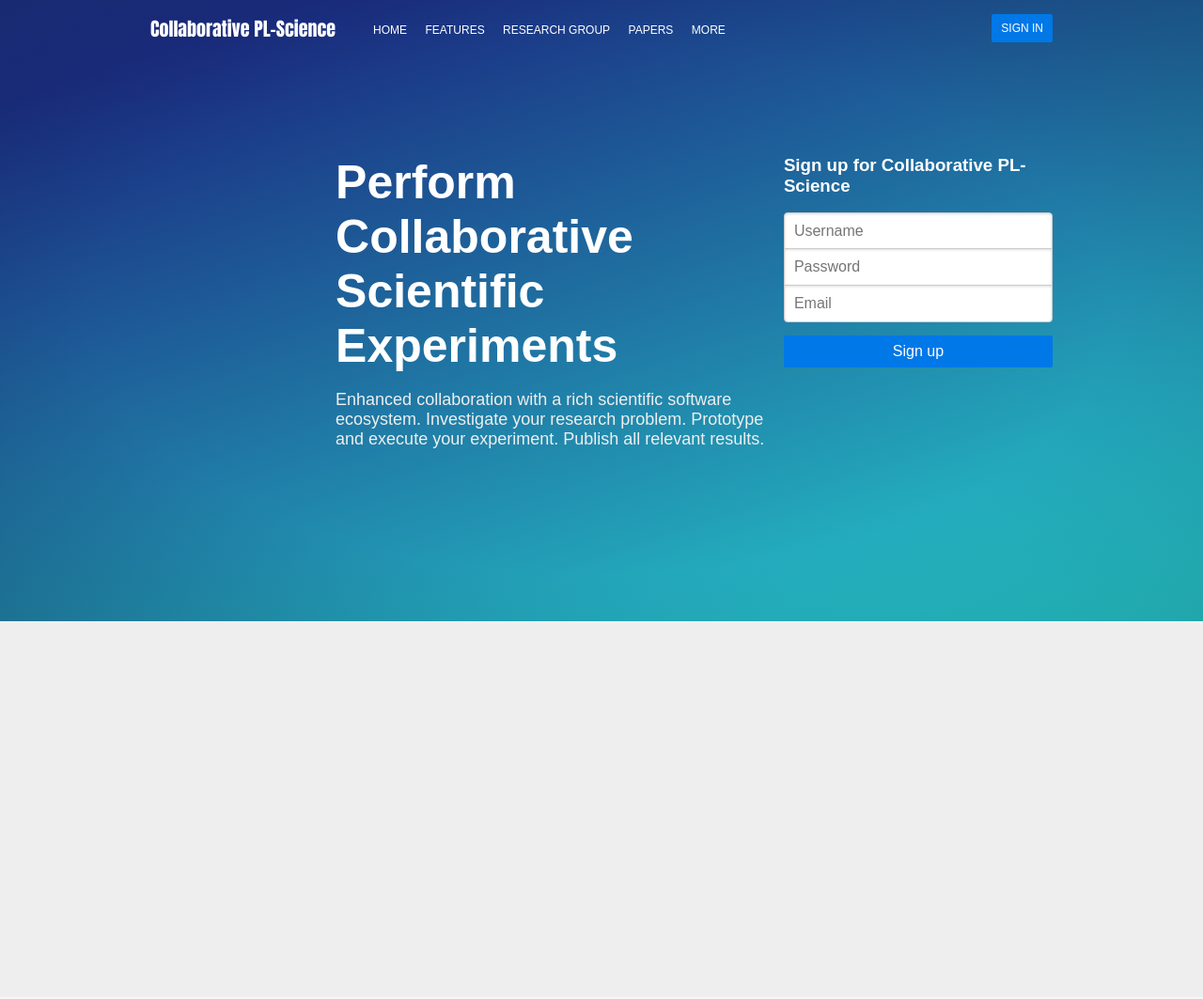
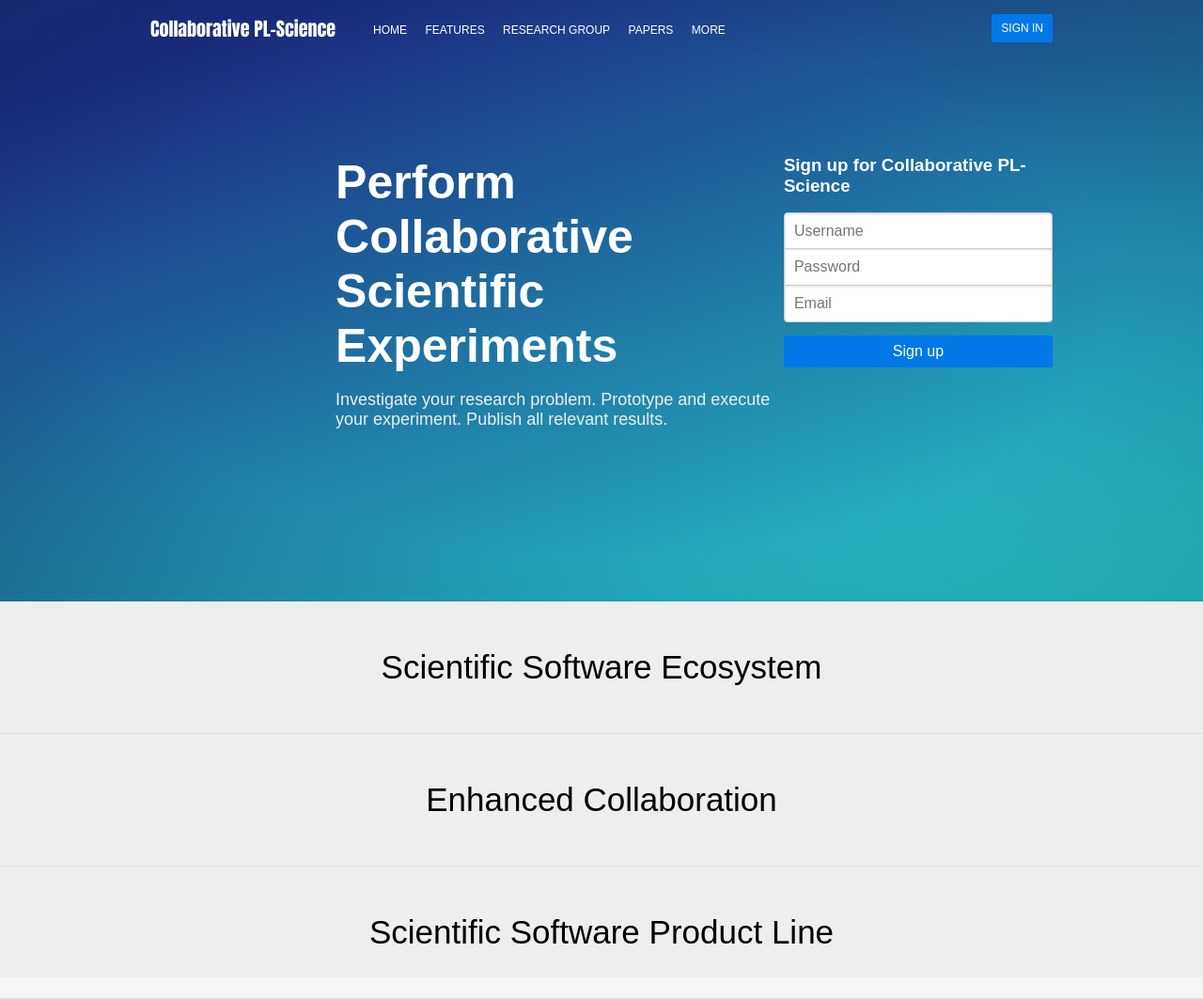
Before and after one commit to pgcc/plscience, a Jekyll site: the page built from index.html, in a window 1280 px wide. Shown: the whole page at 94% size. Built offline with Jekyll 4.4.1, drawn with Linux system fonts in a browser that asks for light colours; Markdown is read by kramdown in place of the engine named in the settings.

Commit message:
add sections

```diff
--- a/css/cover.css
+++ b/css/cover.css
@@ -99,3 +99,15 @@
   background-color: #eee;
   height: 400px;
 }
+
+.features h2 {
+  margin: 0;
+  font-size: 35px;
+  font-weight: 200;
+  text-align: center;
+}
+
+.features section {
+  padding: 50px 0;
+  border-bottom: 1px solid #ddd;
+}
--- a/index.html
+++ b/index.html
@@ -18,7 +18,7 @@ layout: base
     <div class="pure-g">
         <div class="pure-u-15-24">
           <h2>Perform Collaborative Scientific Experiments</h2>
-          <p>Enhanced collaboration with a rich scientific software ecosystem. Investigate your research problem. Prototype and execute your experiment. Publish all relevant results.</p>
+          <p>Investigate your research problem. Prototype and execute your experiment. Publish all relevant results.</p>
         </div>
         <div class="pure-u-9-24">
           <h3>Sign up for Collaborative PL-Science</h3>
@@ -35,4 +35,19 @@ layout: base
   </div>
 </div>
 <div class="features">
+  <section>
+    <div class="wrapper">
+      <h2>Scientific Software Ecosystem</h2>
+    </div>
+  </section>
+  <section>
+    <div class="wrapper">
+      <h2>Enhanced Collaboration</h2>
+    </div>
+  </section>
+  <section>
+    <div class="wrapper">
+      <h2>Scientific Software Product Line</h2>
+    </div>
+  </section>
 </div>
```
